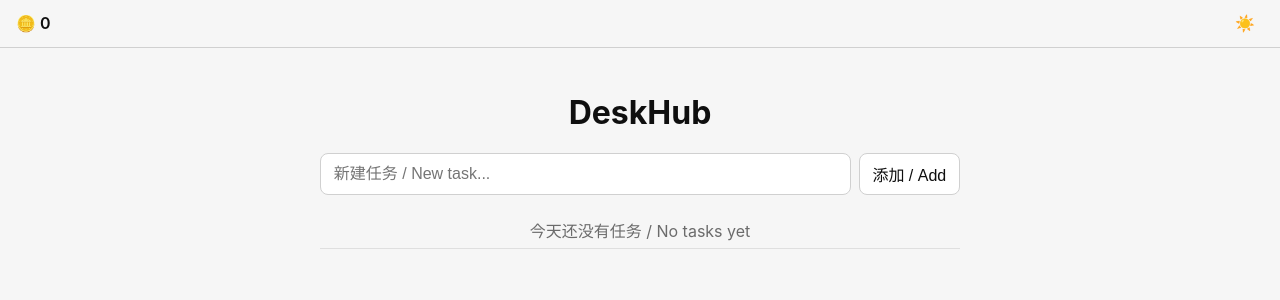
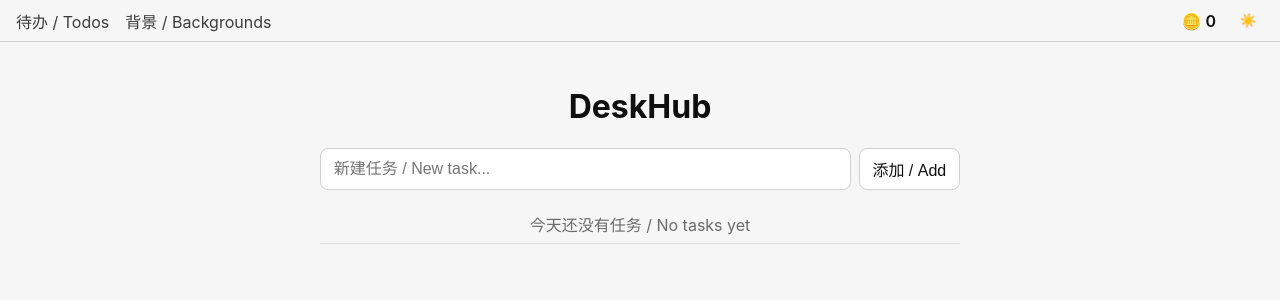
Before and after one commit to Nyxicemoon/Desktop_Widget, a SvelteKit app: page / in a window 1280 px wide. Shown: the top 300 px of the page. Built offline with nearby package versions, Linux system fonts and the light colour scheme.

Commit message:
feat(m2): move nav/coins/theme to layout, add background layer

```diff
--- a/src/app.css
+++ b/src/app.css
@@ -22,3 +22,19 @@ body {
     background 0.2s,
     color 0.2s;
 }
+
+.bg-layer {
+  position: fixed;
+  inset: 0;
+  z-index: -1;
+  background-size: cover;
+  background-position: center;
+}
+
+.bg-layer::after {
+  content: "";
+  position: absolute;
+  inset: 0;
+  background: var(--bg);
+  opacity: 0.55;
+}
--- /dev/null
+++ b/src/lib/stores/background.ts
@@ -0,0 +1,13 @@
+import { writable } from "svelte/store";
+import { bgGetCurrent, bgRestoreDefault, type CurrentBackground } from "$lib/api";
+
+export const currentBg = writable<CurrentBackground | null>(null);
+
+export async function loadBackground(): Promise<void> {
+  currentBg.set(await bgGetCurrent());
+}
+
+export async function clearBackground(): Promise<void> {
+  await bgRestoreDefault();
+  await loadBackground();
+}
--- a/src/routes/+layout.svelte
+++ b/src/routes/+layout.svelte
@@ -1,6 +1,75 @@
 <script lang="ts">
+  import { onMount } from "svelte";
   import "../app.css";
+  import { theme, initTheme, toggleTheme } from "$lib/stores/theme";
+  import { coins, refreshCoins } from "$lib/stores/game";
+  import { currentBg, loadBackground } from "$lib/stores/background";
+
   let { children } = $props();
+
+  onMount(() => {
+    void initTheme();
+    void refreshCoins();
+    void loadBackground();
+  });
 </script>
 
+{#if $currentBg}
+  <div class="bg-layer" style:background-image={`url(${$currentBg.data_url})`}></div>
+{/if}
+
+<header class="bar">
+  <nav>
+    <a href="/">待办 / Todos</a>
+    <a href="/backgrounds">背景 / Backgrounds</a>
+  </nav>
+  <span class="grow"></span>
+  <span class="coins">🪙 {$coins}</span>
+  <button class="ghost" onclick={toggleTheme} title="主题 / Theme">
+    {$theme === "dark" ? "🌙" : "☀️"}
+  </button>
+</header>
+
 {@render children()}
+
+<style>
+  .bar {
+    display: flex;
+    align-items: center;
+    gap: 1rem;
+    padding: 0.5rem 1rem;
+    border-bottom: 1px solid var(--border);
+  }
+
+  nav {
+    display: flex;
+    gap: 1rem;
+  }
+
+  nav a {
+    color: var(--fg);
+    text-decoration: none;
+    opacity: 0.8;
+  }
+
+  nav a:hover {
+    opacity: 1;
+  }
+
+  .grow {
+    flex: 1;
+  }
+
+  .coins {
+    font-weight: 600;
+  }
+
+  .ghost {
+    border: 1px solid transparent;
+    background: transparent;
+    color: var(--fg);
+    cursor: pointer;
+    padding: 0.3em 0.5em;
+    border-radius: 8px;
+  }
+</style>
--- a/src/routes/+page.svelte
+++ b/src/routes/+page.svelte
@@ -1,7 +1,6 @@
 <script lang="ts">
   import { onMount } from "svelte";
-  import { theme, initTheme, toggleTheme } from "$lib/stores/theme";
-  import { coins, refreshCoins } from "$lib/stores/game";
+  import { coins } from "$lib/stores/game";
   import {
     todos,
     loadTodos,
@@ -17,9 +16,7 @@
   let reward = $state(0);
 
   onMount(() => {
-    void initTheme();
     void loadTodos();
-    void refreshCoins();
   });
 
   async function submitNew(e: Event) {
@@ -54,13 +51,6 @@
     }
   }
 </script>
-
-<header class="bar">
-  <span class="coins">🪙 {$coins}</span>
-  <button class="ghost" onclick={toggleTheme} title="主题 / Theme">
-    {$theme === "dark" ? "🌙" : "☀️"}
-  </button>
-</header>
 
 <main class="container">
   <h1>DeskHub</h1>
@@ -106,18 +96,6 @@
 </main>
 
 <style>
-  .bar {
-    display: flex;
-    justify-content: space-between;
-    align-items: center;
-    padding: 0.5rem 1rem;
-    border-bottom: 1px solid var(--border);
-  }
-
-  .coins {
-    font-weight: 600;
-  }
-
   .container {
     max-width: 640px;
     margin: 0 auto;
```
